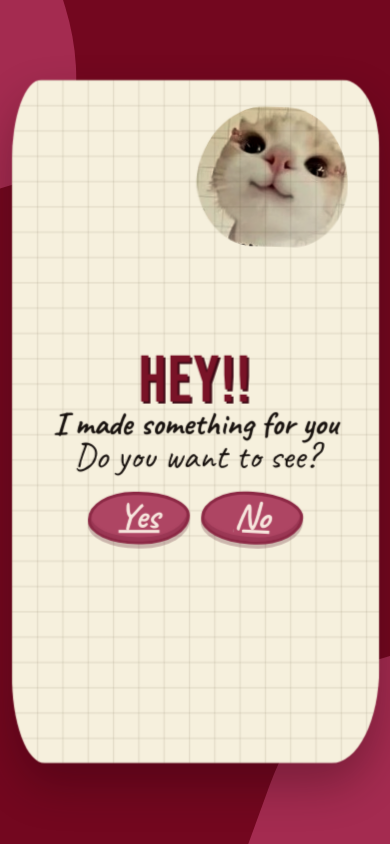
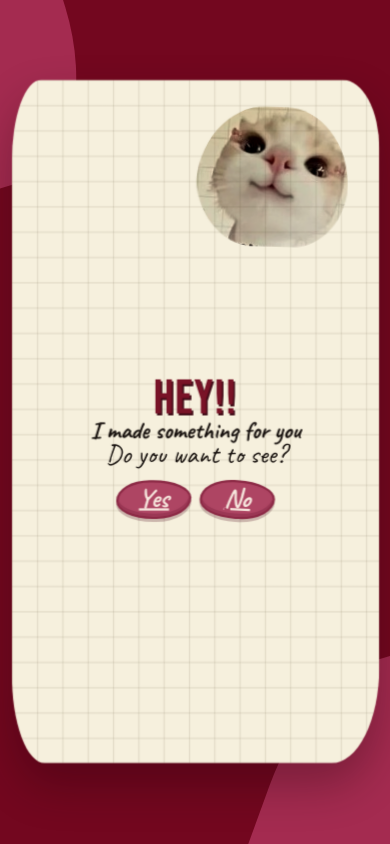
Before and after one commit to ShreyCodes04/Birthday-Wish, a React (Vite) app: page / in a window 390 px wide. Built offline with nearby package versions, Linux system fonts and the light colour scheme.

Commit message:
feat: amplify text heartbeat animation

```diff
--- a/src/styles/cover-page.css
+++ b/src/styles/cover-page.css
@@ -61,7 +61,7 @@
   align-items: center;
   transform: translateX(-12%);
   text-align: center;
-  animation: text-breathe 6.5s ease-in-out 2s infinite alternate;
+  animation: text-heartbeat 3.8s ease-in-out 2s infinite;
 }
 
 .cover-hey,
@@ -132,9 +132,12 @@
 
 @keyframes enter { from { opacity: 0; transform: translateY(18px) scale(.94); } to { opacity: 1; transform: translateY(0) scale(1); } }
 @keyframes card-drift { from { transform: scale(1); } to { transform: scale(1.018); } }
-@keyframes text-breathe {
-  from { transform: translateX(-12%) scale(1); }
-  to { transform: translateX(-12%) scale(1.035); }
+@keyframes text-heartbeat {
+  0%, 100% { transform: translateX(-12%) scale(.75); }
+  14% { transform: translateX(-12%) scale(1.25); }
+  28% { transform: translateX(-12%) scale(.86); }
+  42% { transform: translateX(-12%) scale(1.17); }
+  56% { transform: translateX(-12%) scale(.75); }
 }
 @keyframes cat-breathe {
   from { transform: rotate(-2deg) translateY(0) scale(1); }
@@ -143,7 +146,7 @@
 
 @media (max-width: 650px) {
   .cover-card { width: 93vw; min-height: 80svh; background-size: 25px 25px; }
-  .cover-content { width: 88%; animation-name: text-breathe-mobile; }
+  .cover-content { width: 88%; animation-name: text-heartbeat-mobile; }
   .cover-cat { top: 6%; right: 10%; width: min(36vw, 11rem); }
   .cover-actions { gap: .7rem; }
   .choice-button { min-width: 6.2rem; border-width: 3px; }
@@ -153,7 +156,10 @@
   .cover-card, .cover-content, .cover-cat, .cover-hey, .cover-message, .cover-question, .cover-actions { animation: none; opacity: 1; }
 }
 
-@keyframes text-breathe-mobile {
-  from { transform: translateY(14%) scale(1); }
-  to { transform: translateY(14%) scale(1.03); }
+@keyframes text-heartbeat-mobile {
+  0%, 100% { transform: translateY(14%) scale(.75); }
+  14% { transform: translateY(14%) scale(1.25); }
+  28% { transform: translateY(14%) scale(.86); }
+  42% { transform: translateY(14%) scale(1.17); }
+  56% { transform: translateY(14%) scale(.75); }
 }
```
